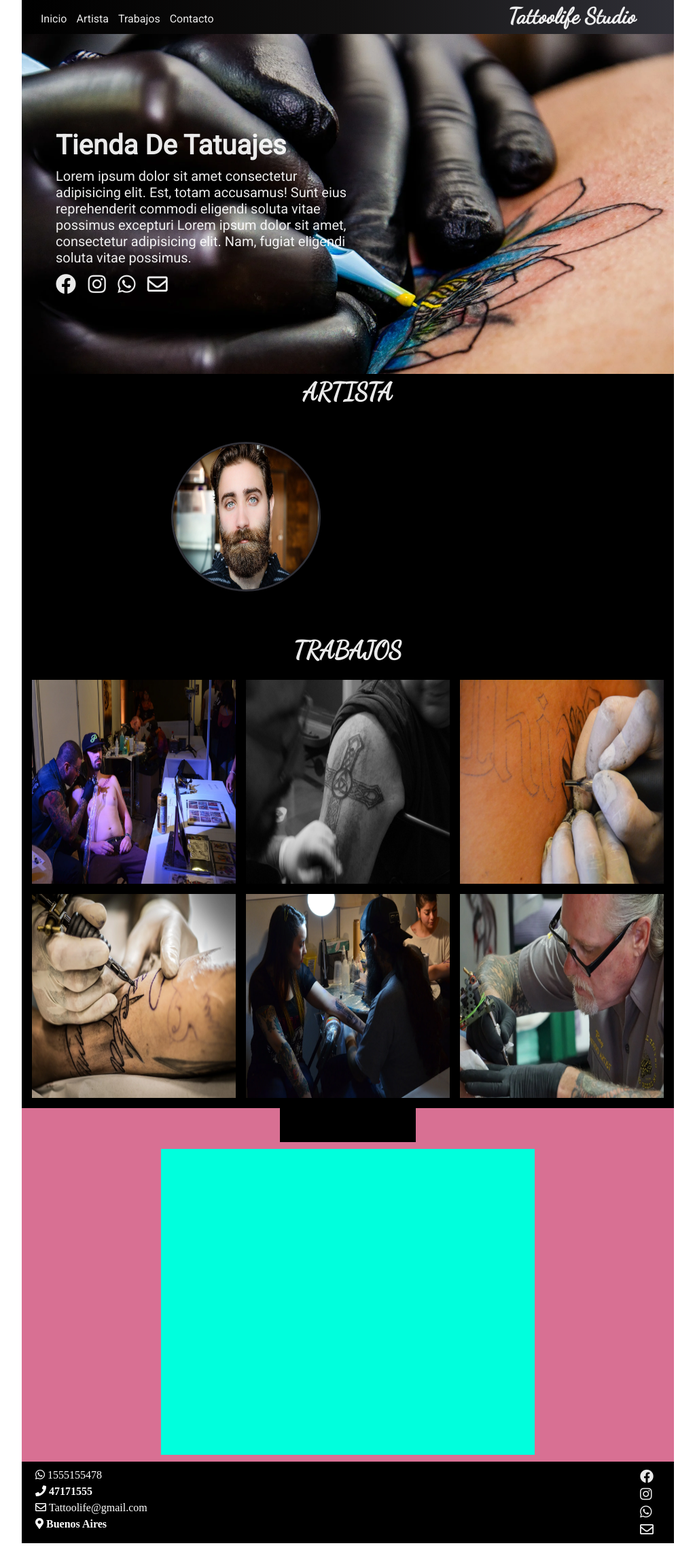
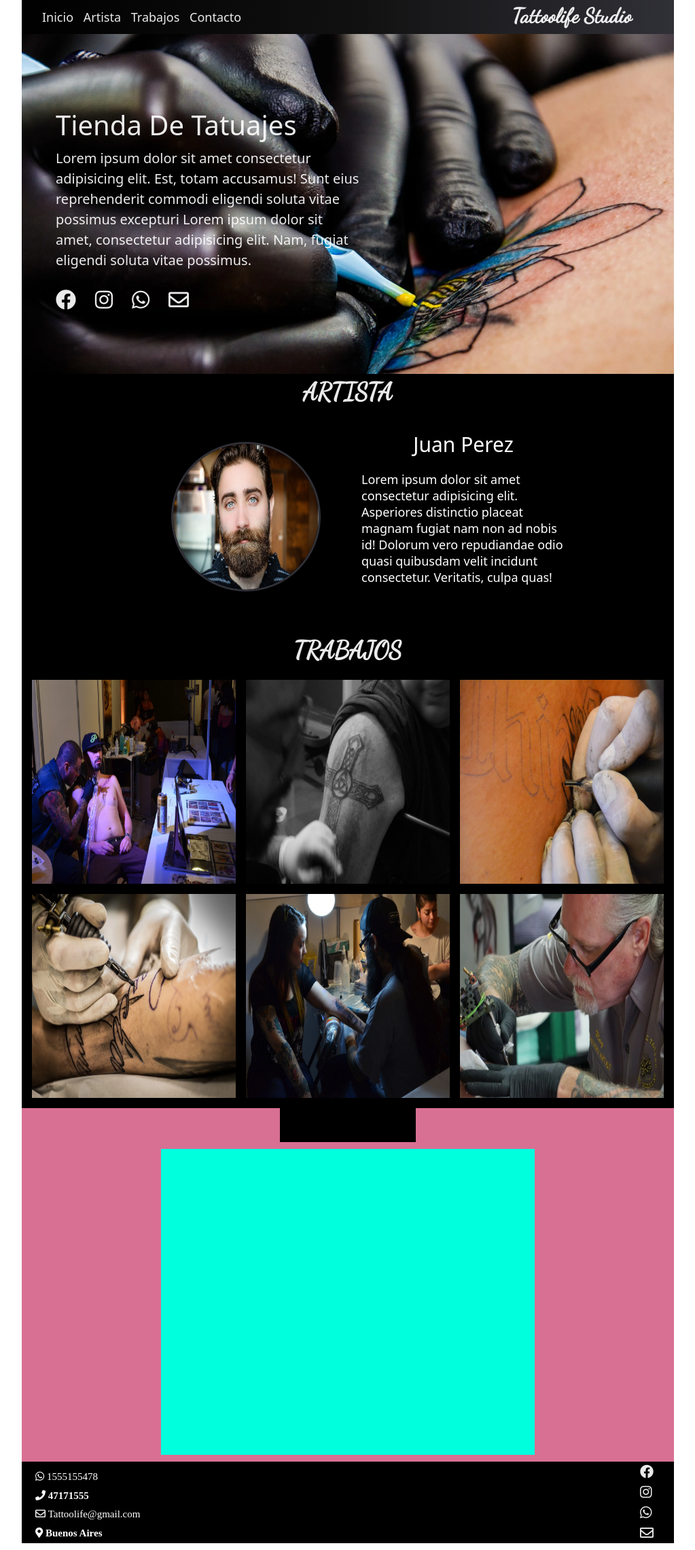
Before and after one commit to ojedam13/TattoStudio, a plain HTML site: page index.html in a window 1280 px wide. Shown: the whole page at 68% size, without its empty margins (128-1151 px from the left). Drawn offline with nearby package versions, Linux system fonts and the light colour scheme.

Commit message:
añadiendo link de bootstrap

```diff
--- a/css/style.css
+++ b/css/style.css
@@ -47,6 +47,8 @@ footer{
 #titulo{
     text-align: center;
     font-family: 'Dancing Script', cursive;
+    font-size: 3rem;
+    font-weight: bold;
     color: #ffffffea;
     margin: 0;
     padding: .5rem 0;
@@ -74,8 +76,13 @@ footer{
 #navegacion{
     height: 5rem;
     width: 35rem;
+    font-size: 1.8rem;
     float: left;
-    padding: 1.8rem;
+    padding: 1.2rem;
+    margin-left: 0;
+    padding-left: 0;
+
+
 }
 
 #navegacion ul {
@@ -112,7 +119,7 @@ footer{
     height: 35rem;
     width: 45rem;
     position: relative;
-    top: 13rem;
+    top: 10rem;
     margin-left: 5rem;
     color: #ffffffea;
 
@@ -135,18 +142,17 @@ footer{
 .inicio_sociales{
     float: left;
     font-size: 3rem;
-
-
 }
 
 .inicio_sociales ul{
     margin: 0;
+    padding: 0;
 
 }
 .inicio_sociales ul li {
     text-decoration: none;
     display: inline-block;
-    padding-right: 1rem;
+    padding-right: 2rem;
 
 }
 .inicio_sociales ul li a{
@@ -184,6 +190,7 @@ footer{
     text-transform: uppercase;
     font-family: 'Dancing Script', cursive;
     font-size: 3.6rem;
+    font-weight: bold;
     padding: 0.5rem;
     margin: 0;
 }
@@ -206,15 +213,16 @@ footer{
     width: 30rem;
     float: right;
     position: absolute;
-    top: 6rem;
+    top: 5rem;
     left: 50rem;
     color: #ffffff;
     padding-top: 2rem;
+    line-height: 2.4rem;
 }
 #txt-artista h3{
     text-align: center;
     font-size: 3rem;
-    padding: 2rem;
+    padding: 1.6rem;
 
 }
 #txt-artista p{
@@ -307,6 +315,7 @@ footer{
     height: 8rem;
     float: left;
     color: #ffffff;
+    font-size: 1.5rem;
 }
 .footer_contacto ul {
     list-style: none;
@@ -325,7 +334,6 @@ footer{
     float: right;
     margin-right: 3rem;
     font-size: 2rem;
-    padding-top: 10px;
 }
 .footer_sociales ul {
     margin: 0;
@@ -334,7 +342,7 @@ footer{
 
 .footer_sociales ul li {
     text-decoration: none;
-    padding-bottom: .2rem;
+    list-style-type: none;
 
 }
 
@@ -364,12 +372,12 @@ footer{
 
     .inicio_contenedor {
         background-color: rgba(255, 255, 255, 0.2);
-        height: 28rem;
+        height: 29rem;
         margin: 0 auto;
     }
 
     .inicio_subcontenedor {
-        height: 28rem;
+        height: 29rem;
     }
 
     .inicio_subtitulo {
@@ -380,6 +388,7 @@ footer{
         text-shadow: 1px 1px #000000;
         text-align: center;
         padding-bottom: 1rem;
+        line-height: 2.4rem;
     }
 
     .inicio_sociales {
--- a/index.html
+++ b/index.html
@@ -5,12 +5,14 @@
     <meta http-equiv="X-UA-Compatible" content="IE=edge">
     <meta name="viewport" content="width=device-width, initial-scale=1.0">
     <link rel="stylesheet" href="css/style.css">
+     <link href="https://cdn.jsdelivr.net/npm/bootstrap@5.1.0/dist/css/bootstrap.min.css" rel="stylesheet" integrity="sha384-KyZXEAg3QhqLMpG8r+8fhAXLRk2vvoC2f3B09zVXn8CA5QIVfZOJ3BCsw2P0p/We" crossorigin="anonymous">
     <link rel="preconnect" href="https://fonts.googleapis.com">
     <link rel="preconnect" href="https://fonts.gstatic.com" crossorigin>
     <link href="https://fonts.googleapis.com/css2?family=Dancing+Script&family=Roboto&display=swap" rel="stylesheet">
     <link rel="stylesheet" href="https://use.fontawesome.com/releases/v5.15.3/css/all.css" integrity="sha384-SZXxX4whJ79/gErwcOYf+zWLeJdY/qpuqC4cAa9rOGUstPomtqpuNWT9wdPEn2fk" crossorigin="anonymous">
     <title>Tattoolife Studio</title>
-    <script type="text/javascript" src="js/script.js"></script>
+    <!-- <script type="text/javascript" src="js/script.js"></script> -->
+
 
 </head>
 <body>
@@ -89,7 +91,7 @@
         <div id="img-artista">
           <img src="img/beard-1845166_1920.webp" alt="imagen del tatuador" class="tatuador" onmouseover="mostrar('text-artista')" onmouseout="ocultar('text-artista')" >
         </div>
-        <div id="txt-artista" style="opacity: 0;" >
+        <div id="txt-artista" style="opacity: 1;" >
             <h3>Juan Perez</h3>
             <p>Lorem ipsum dolor sit amet consectetur adipisicing elit. Asperiores distinctio placeat magnam fugiat nam non ad nobis id! Dolorum vero repudiandae odio quasi quibusdam velit incidunt consectetur. Veritatis, culpa quas!</p>
         </div>
@@ -167,6 +169,9 @@
                 </ul>
             </div>
     </footer>
+    <!-- js dom -->
    <script type="text/javascript" src="js/dom.js"></script>
+   <!-- js bootstrap -->
+    <script src="https://cdn.jsdelivr.net/npm/bootstrap@5.1.0/dist/js/bootstrap.bundle.min.js" integrity="sha384-U1DAWAznBHeqEIlVSCgzq+c9gqGAJn5c/t99JyeKa9xxaYpSvHU5awsuZVVFIhvj" crossorigin="anonymous"></script>
 </body>
 </html>
--- a/js/dom.js
+++ b/js/dom.js
@@ -11,14 +11,14 @@ function burguer() {
 
 // mostrar texto
 
-function mostrar() {
+// function mostrar() {
 
-    var txt = document.getElementById('txt-artista');
-    txt.style.opacity = '1';
+//     var txt = document.getElementById('txt-artista');
+//     txt.style.opacity = '1';
 
 
-}
-    function ocultar() {
-        var txt2 = document.getElementById('txt-artista');
-        txt2.style.opacity = '0';
-}
+// }
+//     function ocultar() {
+//         var txt2 = document.getElementById('txt-artista');
+//         txt2.style.opacity = '0';
+// }
```
